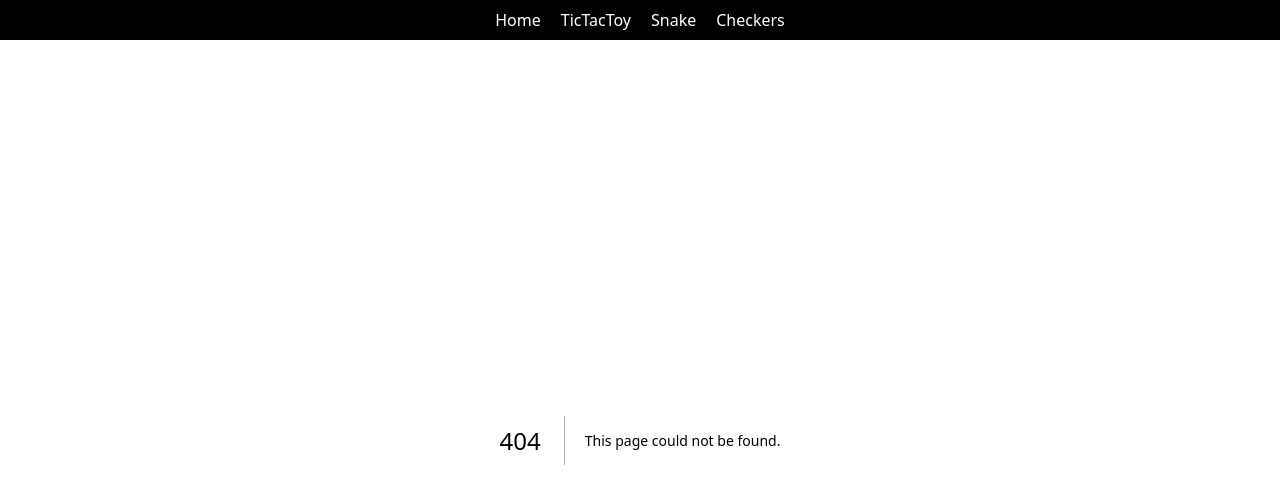
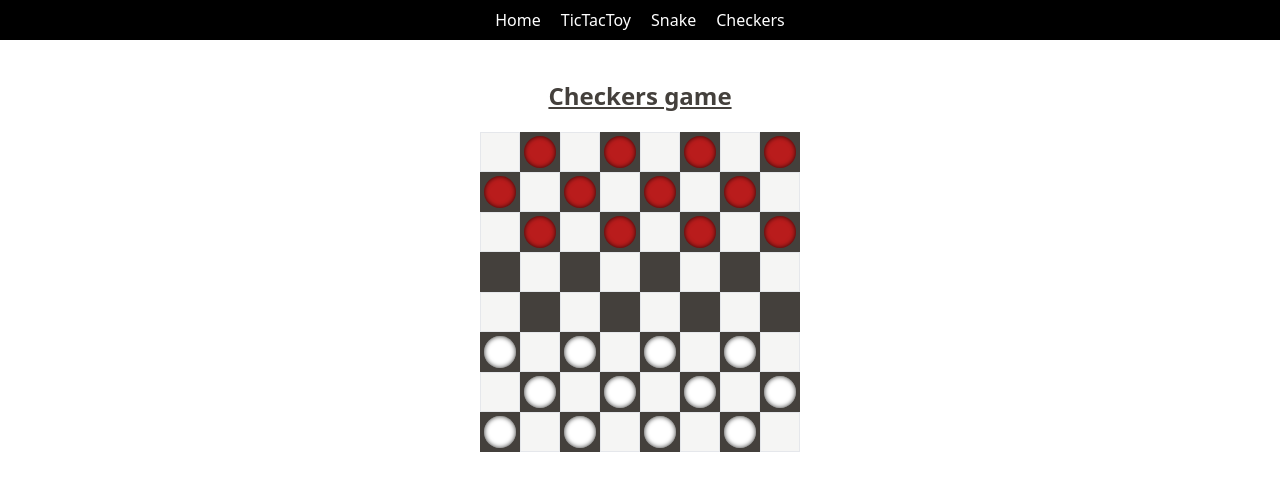
Before and after one commit to MonaMag/game-app, a Next.js app: page /checkers in a window 1280 px wide. Before the commit this address had no page. Shown: the top 504 px of the page. Built offline with nearby package versions, Linux system fonts and the light colour scheme.

Commit message:
added Checkerpage with functional for white checkers

```diff
--- /dev/null
+++ b/app/checkers/page.tsx
@@ -0,0 +1,154 @@
+'use client';
+
+import { useCallback, useState } from 'react';
+import CheckersBoard from './CheckersBoard';
+import { isValidMove } from '../helpers/isValidMove';
+
+export type Cheker = 'white' | 'black' | null;
+
+export interface Cell {
+  checker: Cheker;
+}
+
+const initialBoard: Cell[][] = [
+  [
+    { checker: null },
+    { checker: 'black' },
+    { checker: null },
+    { checker: 'black' },
+    { checker: null },
+    { checker: 'black' },
+    { checker: null },
+    { checker: 'black' },
+  ],
+  [
+    { checker: 'black' },
+    { checker: null },
+    { checker: 'black' },
+    { checker: null },
+    { checker: 'black' },
+    { checker: null },
+    { checker: 'black' },
+    { checker: null },
+  ],
+  [
+    { checker: null },
+    { checker: 'black' },
+    { checker: null },
+    { checker: 'black' },
+    { checker: null },
+    { checker: 'black' },
+    { checker: null },
+    { checker: 'black' },
+  ],
+
+  [
+    { checker: null },
+    { checker: null },
+    { checker: null },
+    { checker: null },
+    { checker: null },
+    { checker: null },
+    { checker: null },
+    { checker: null },
+  ],
+  [
+    { checker: null },
+    { checker: null },
+    { checker: null },
+    { checker: null },
+    { checker: null },
+    { checker: null },
+    { checker: null },
+    { checker: null },
+  ],
+  [
+    { checker: 'white' },
+    { checker: null },
+    { checker: 'white' },
+    { checker: null },
+    { checker: 'white' },
+    { checker: null },
+    { checker: 'white' },
+    { checker: null },
+  ],
+  [
+    { checker: null },
+    { checker: 'white' },
+    { checker: null },
+    { checker: 'white' },
+    { checker: null },
+    { checker: 'white' },
+    { checker: null },
+    { checker: 'white' },
+  ],
+  [
+    { checker: 'white' },
+    { checker: null },
+    { checker: 'white' },
+    { checker: null },
+    { checker: 'white' },
+    { checker: null },
+    { checker: 'white' },
+    { checker: null },
+  ],
+];
+
+export default function ChekerPage() {
+  const [board, setBoard] = useState<Cell[][]>(initialBoard);
+  const [selected, setSelected] = useState<{ x: number; y: number } | null>(
+    null
+  );
+  const [isWhiteTurn, setIsWhiteTurn] = useState(true);
+
+  const moveChecker = useCallback(
+    (x: number, y: number, targetX: number, targetY: number) => {
+      console.log('moveChecker');
+      const newBoard = [...board];
+      const selectedChecker = newBoard[x][y].checker;
+
+      if (newBoard[targetX][targetY].checker !== null) {
+
+        const jumpX = targetX + (targetX - x);
+        const jumpY = targetY + (targetY - y);
+        newBoard[targetX][targetY].checker = null;
+        newBoard[jumpX][jumpY].checker = selectedChecker;
+      } else {
+        newBoard[targetX][targetY].checker = selectedChecker;
+      }
+      newBoard[x][y].checker = null;
+      setBoard(newBoard);
+    },
+    [board]
+  );
+
+  const handleClickCell = (x: number, y: number) => {
+
+    console.log('handleClickCell', x, y);
+    if (selected) {
+      console.log('selected', selected);
+      const { x: selectedX, y: selectedY } = selected;
+
+      if (isValidMove(selectedX, selectedY, x, y, board)) {
+        moveChecker(selectedX, selectedY, x, y);
+        setSelected(null);
+        setIsWhiteTurn(!isWhiteTurn);
+        return;
+      }
+    }
+    const selectedCell = board[x][y];
+    if (selectedCell.checker === 'white' && isWhiteTurn) {
+      setSelected({ x, y });
+    }
+  };
+
+
+  return (
+    <div className='flex flex-col w-full h-screen items-center p-10'>
+      <h2 className='mb-5 text-2xl font-bold underline text-stone-700'>
+        Checkers game
+      </h2>
+      <CheckersBoard board={board} onClickCell={handleClickCell} />
+    </div>
+  );
+}
```
